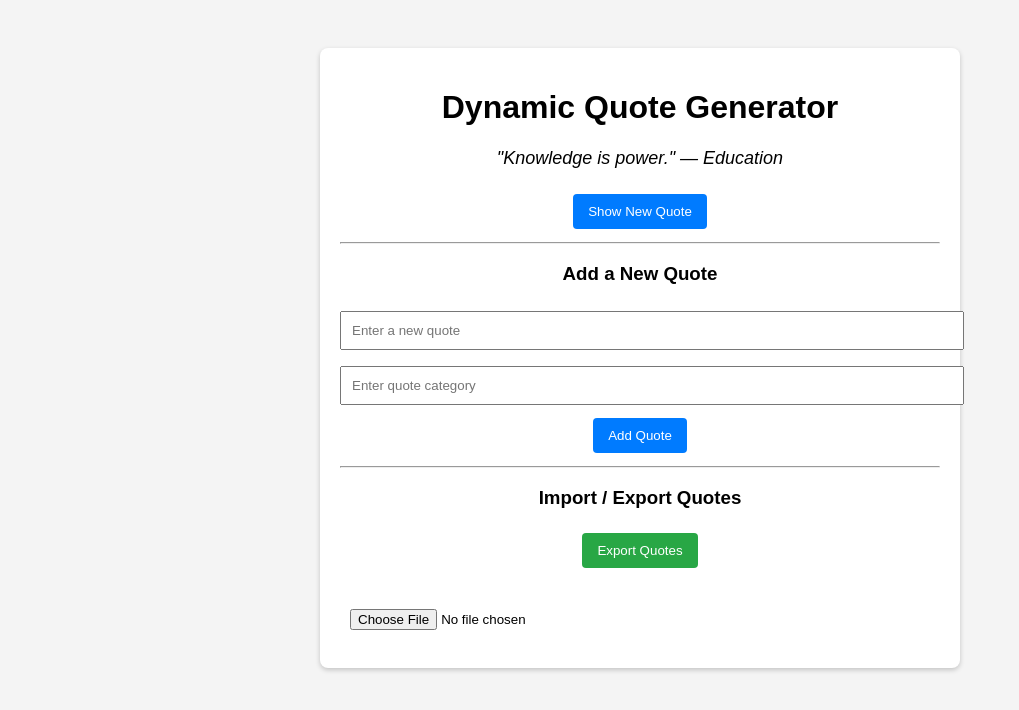
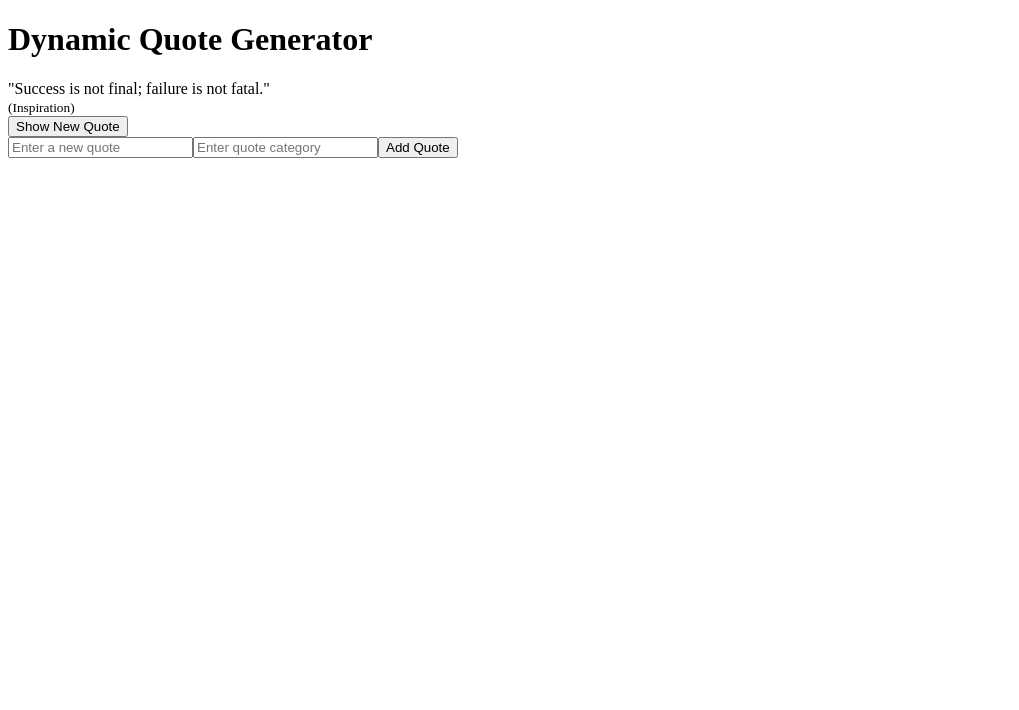
Before and after one commit to Just-phareed/alx_fe_javascript, a plain HTML site: page dom-manipulation/index.html in a window 1280 px wide. Both pictures are taken after a click on the button "Show New Quote". Shown: the whole page, without its empty margins (0-1019 px from the left). Drawn offline with Linux system fonts and the light colour scheme.

Commit message:
Implement dynamic quote generator with advanced DOM manipulation

```diff
--- a/dom-manipulation/index.html
+++ b/dom-manipulation/index.html
@@ -4,89 +4,15 @@
   <meta charset="UTF-8">
   <meta name="viewport" content="width=device-width, initial-scale=1.0">
   <title>Dynamic Quote Generator</title>
-
-  <style>
-    body {
-      font-family: Arial, sans-serif;
-      background: #f4f4f4;
-      padding: 40px;
-    }
-
-    .container {
-      max-width: 600px;
-      margin: auto;
-      background: #fff;
-      padding: 20px;
-      border-radius: 8px;
-      box-shadow: 0 2px 5px rgba(0,0,0,0.2);
-      text-align: center;
-    }
-
-    #quoteDisplay {
-      margin: 20px 0;
-      font-size: 18px;
-      font-style: italic;
-    }
-
-    input {
-      width: 100%;
-      padding: 10px;
-      margin: 8px 0;
-    }
-
-    button {
-      padding: 10px 15px;
-      margin: 5px;
-      border: none;
-      border-radius: 4px;
-      cursor: pointer;
-      background: #007bff;
-      color: white;
-    }
-
-    button:hover {
-      background: #0056b3;
-    }
-
-    #exportQuotes {
-      background: #28a745;
-    }
-
-    #exportQuotes:hover {
-      background: #1e7e34;
-    }
-  </style>
 </head>
-
 <body>
 
-  <div class="container">
-    <h1>Dynamic Quote Generator</h1>
+  <h1>Dynamic Quote Generator</h1>
 
-    <!-- DISPLAY QUOTE -->
-    <div id="quoteDisplay">Click "Show New Quote"</div>
+  <div id="quoteDisplay"></div>
 
-    <!-- ACTION BUTTON -->
-    <button id="newQuote">Show New Quote</button>
+  <button id="newQuote">Show New Quote</button>
 
-    <hr>
-
-    <!-- ADD NEW QUOTE -->
-    <h3>Add a New Quote</h3>
-    <input id="newQuoteText" type="text" placeholder="Enter a new quote">
-    <input id="newQuoteCategory" type="text" placeholder="Enter quote category">
-    <button onclick="addQuote()">Add Quote</button>
-
-    <hr>
-
-    <!-- EXPORT / IMPORT -->
-    <h3>Import / Export Quotes</h3>
-    <button id="exportQuotes">Export Quotes</button>
-    <br><br>
-    <input type="file" id="importFile" accept=".json" onchange="importFromJsonFile(event)">
-  </div>
-
-  <!-- SCRIPT -->
   <script src="script.js"></script>
 </body>
 </html>
--- a/dom-manipulation/script.js
+++ b/dom-manipulation/script.js
@@ -1,98 +1,62 @@
 document.addEventListener("DOMContentLoaded", () => {
-  // Default quotes
-  let quotes = JSON.parse(localStorage.getItem("quotes")) || [
-    { text: "Success is not final.", category: "Motivation" },
-    { text: "Believe in yourself.", category: "Inspiration" },
-    { text: "Knowledge is power.", category: "Education" }
+
+  let quotes = [
+    { text: "The best way to get started is to quit talking and begin doing.", category: "Motivation" },
+    { text: "Life is what happens when you're busy making other plans.", category: "Life" },
+    { text: "Success is not final; failure is not fatal.", category: "Inspiration" }
   ];
 
   const quoteDisplay = document.getElementById("quoteDisplay");
   const newQuoteBtn = document.getElementById("newQuote");
-  const exportBtn = document.getElementById("exportQuotes");
 
-  // ---------------- SAVE & LOAD ----------------
+  function showRandomQuote() {
+    const randomIndex = Math.floor(Math.random() * quotes.length);
+    const randomQuote = quotes[randomIndex];
 
-  function saveQuotes() {
-    localStorage.setItem("quotes", JSON.stringify(quotes));
+    quoteDisplay.innerHTML = `"${randomQuote.text}" <br><small>(${randomQuote.category})</small>`;
   }
 
-  function loadQuotes() {
-    const storedQuotes = JSON.parse(localStorage.getItem("quotes"));
-    if (storedQuotes) {
-      quotes = storedQuotes;
-    }
-    showRandomQuote();
+  function createAddQuoteForm() {
+    const formDiv = document.createElement("div");
+
+    const quoteInput = document.createElement("input");
+    quoteInput.id = "newQuoteText";
+    quoteInput.placeholder = "Enter a new quote";
+
+    const categoryInput = document.createElement("input");
+    categoryInput.id = "newQuoteCategory";
+    categoryInput.placeholder = "Enter quote category";
+
+    const addBtn = document.createElement("button");
+    addBtn.textContent = "Add Quote";
+    addBtn.addEventListener("click", addQuote);
+
+    formDiv.appendChild(quoteInput);
+    formDiv.appendChild(categoryInput);
+    formDiv.appendChild(addBtn);
+
+    document.body.appendChild(formDiv);
   }
 
-  // ---------------- DISPLAY ----------------
+  function addQuote() {
+    const quoteText = document.getElementById("newQuoteText").value.trim();
+    const quoteCategory = document.getElementById("newQuoteCategory").value.trim();
 
-  function showRandomQuote() {
-    if (quotes.length === 0) {
-      quoteDisplay.textContent = "No quotes available.";
-      return;
-    }
-    const randomIndex = Math.floor(Math.random() * quotes.length);
-    quoteDisplay.textContent = `"${quotes[randomIndex].text}" — ${quotes[randomIndex].category}`;
-  }
-
-  // ---------------- ADD QUOTE ----------------
-
-  window.addQuote = function () {
-    const textInput = document.getElementById("newQuoteText");
-    const categoryInput = document.getElementById("newQuoteCategory");
-
-    const text = textInput.value.trim();
-    const category = categoryInput.value.trim();
-
-    if (text === "" || category === "") {
+    if (quoteText === "" || quoteCategory === "") {
       alert("Please enter both quote and category");
       return;
     }
 
-    quotes.push({ text, category });
-    saveQuotes();
-    showRandomQuote();
+    quotes.push({ text: quoteText, category: quoteCategory });
 
-    textInput.value = "";
-    categoryInput.value = "";
-  };
+    quoteDisplay.innerHTML = `"${quoteText}" <br><small>(${quoteCategory})</small>`;
 
-  // ---------------- EXPORT JSON ----------------
-
-  function exportToJsonFile() {
-    const blob = new Blob([JSON.stringify(quotes, null, 2)], {
-      type: "application/json"
-    });
-    const url = URL.createObjectURL(blob);
-
-    const a = document.createElement("a");
-    a.href = url;
-    a.download = "quotes.json";
-    a.click();
-
-    URL.revokeObjectURL(url);
+    document.getElementById("newQuoteText").value = "";
+    document.getElementById("newQuoteCategory").value = "";
   }
 
-  // ---------------- IMPORT JSON ----------------
+  newQuoteBtn.addEventListener("click", showRandomQuote);
 
-  window.importFromJsonFile = function (event) {
-    const fileReader = new FileReader();
+  createAddQuoteForm();
 
-    fileReader.onload = function (event) {
-      const importedQuotes = JSON.parse(event.target.result);
-      quotes.push(...importedQuotes);
-      saveQuotes();
-      showRandomQuote();
-      alert("Quotes imported successfully!");
-    };
-
-    fileReader.readAsText(event.target.files[0]);
-  };
-
-  // ---------------- EVENTS ----------------
-
-  newQuoteBtn.addEventListener("click", showRandomQuote);
-  exportBtn.addEventListener("click", exportToJsonFile);
-
-  loadQuotes();
 });
```
